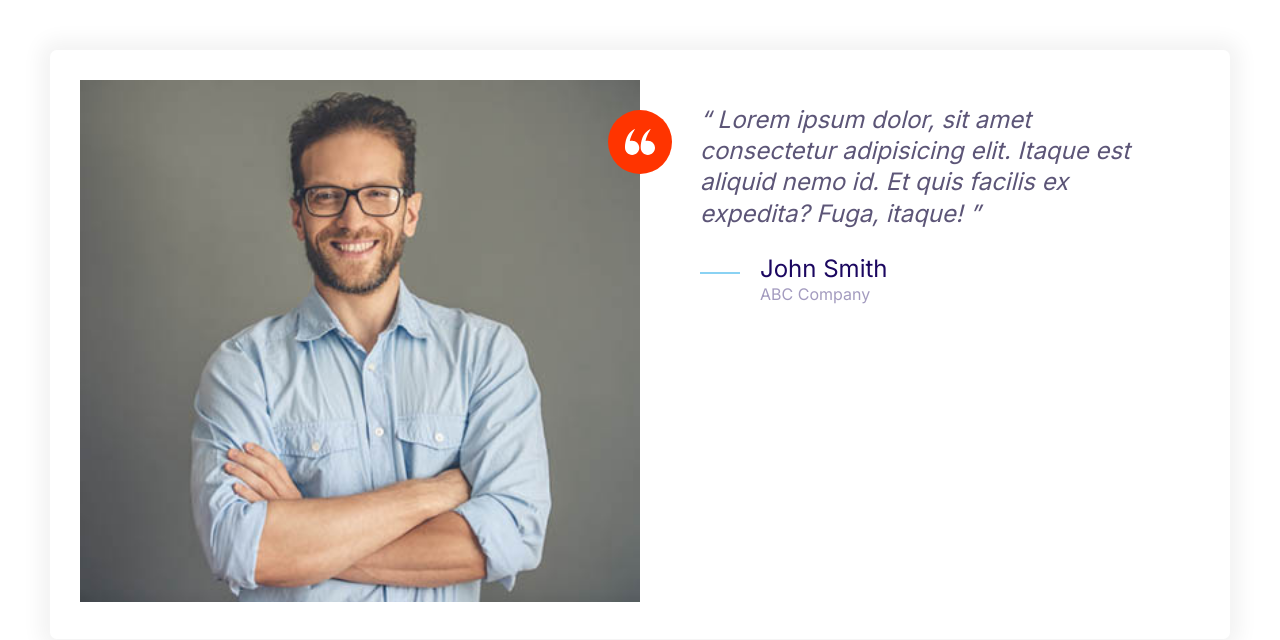
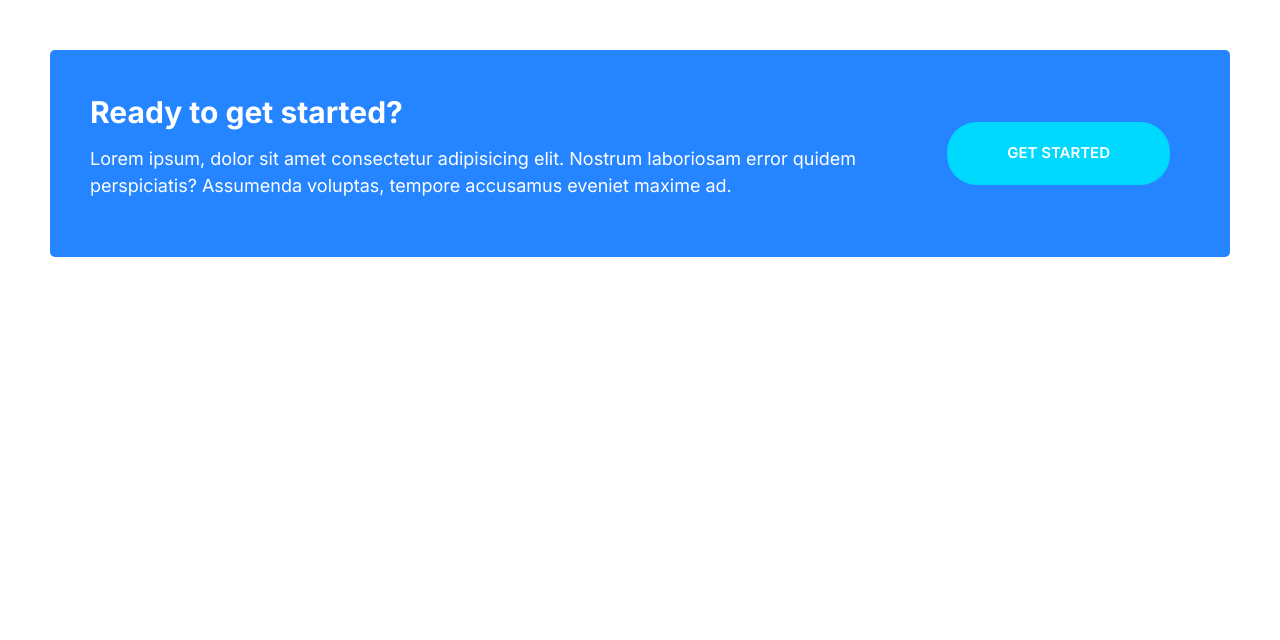
Before and after one commit to Marwan1hesham/moshify, a plain HTML site: page index.html in a window 1280 px wide. Drawn offline with Linux system fonts and the light colour scheme.

Commit message:
Build the callout component

```diff
--- a/css/styles.css
+++ b/css/styles.css
@@ -247,6 +247,11 @@
     color: #fff;
 }
 
+.btn--stretched {
+    padding-left: 6rem;
+    padding-right: 6rem;
+}
+
 @media screen and (min-width: 1024px) {
     .btn {
         font-size: 1.5rem;
@@ -486,3 +491,44 @@
         margin-left: 6rem;
     }
 }
+
+/* Callouts */
+.callout {
+    padding: 4rem;
+    border-radius: 5px;
+}
+
+.callout--primary {
+    background: var(--color-primary);
+    color: #fff;
+}
+
+.callout__heading {
+    color: #fff;
+    margin-top: 0;
+    font-size: 3rem;
+}
+
+.callout .btn {
+    justify-self: center;
+    align-self: center;
+}
+
+.callout__content {
+    text-align: center;
+}
+
+@media screen and (min-width: 768px) {
+    .callout .grid-1x2 {
+        grid-template-columns: 1fr auto;
+    }
+
+    .callout__content {
+        text-align: left;
+    }
+
+    .callout .btn {
+        justify-self: start;
+        margin: 0 2rem;
+    }
+}
--- a/index.html
+++ b/index.html
@@ -13,35 +13,17 @@
     <link rel="stylesheet" href="css/styles.css" />
   </head>
   <body style="padding: 5rem">
-    <div class="card testimonial">
+    <div class="callout callout--primary">
       <div class="grid grid-1x2">
-        <div class="testimonial__image">
-          <img src="images/testimonial.jpg" alt="A happy, smiling customer" />
-          <span class="icon-container icon-container--accent">
-            <svg class="icon icon--white icon--small">
-              <use xlink:href="images/sprite.svg#quotes"></use>
-            </svg>
-          </span>
+        <div class="callout__content">
+          <h2 class="callout__heading">Ready to get started?</h2>
+          <p>
+            Lorem ipsum, dolor sit amet consectetur adipisicing elit. Nostrum
+            laboriosam error quidem perspiciatis? Assumenda voluptas, tempore
+            accusamus eveniet maxime ad.
+          </p>
         </div>
-        <blockquote class="quote">
-          <p class="quote__text">
-            Lorem ipsum dolor, sit amet consectetur adipisicing elit. Itaque est
-            aliquid nemo id. Et quis facilis ex expedita? Fuga, itaque!
-          </p>
-          <footer>
-            <div class="media">
-              <div class="media__image">
-                <svg class="icon icon--primary quote__line">
-                  <use xlink:href="images/sprite.svg#line"></use>
-                </svg>
-              </div>
-              <div class="media__body">
-                <h3 class="media__title media__author">John Smith</h3>
-                <p class="quote__organization">ABC Company</p>
-              </div>
-            </div>
-          </footer>
-        </blockquote>
+        <a href="#" class="btn btn--secondary btn--stretched">Get Started</a>
       </div>
     </div>
   </body>
```
Also changed, not shown: Components/callouts.html (added, +13 -0 lines).
